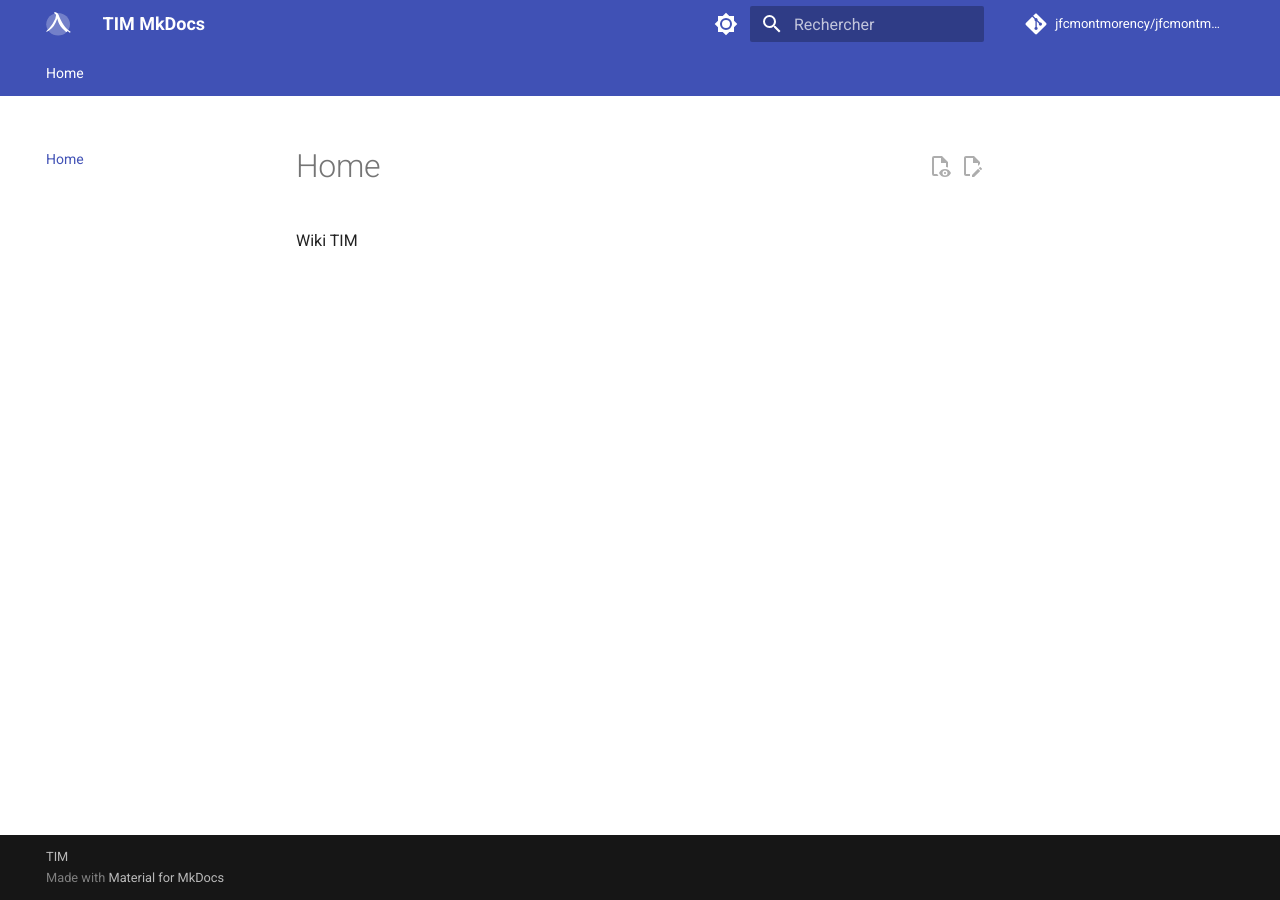
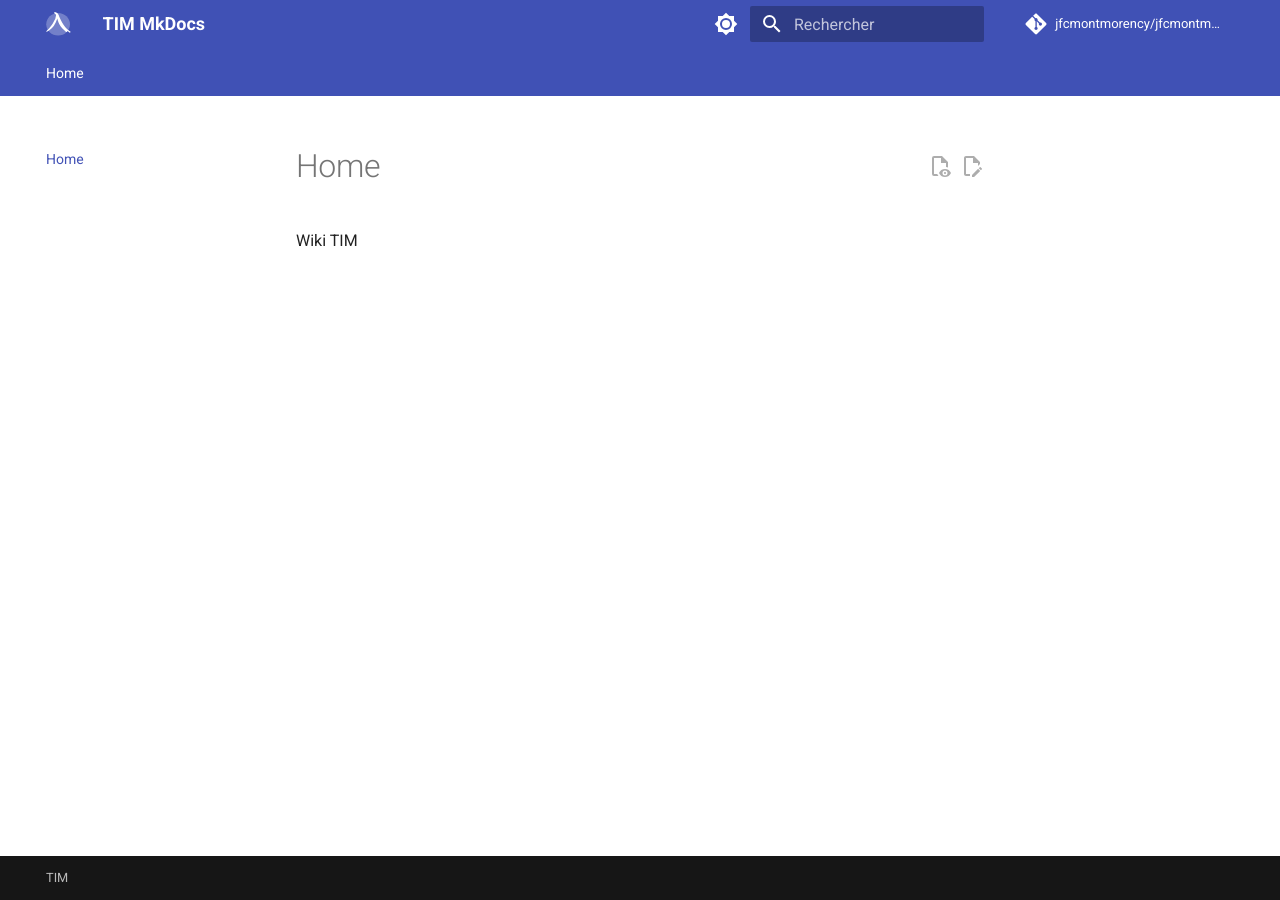
Before and after one commit to jfcmontmorency/old_compendium, an MkDocs documentation site: the page built from docs/index.md, in a window 1280 px wide. Built offline with MkDocs 1.6.1 and Material for MkDocs 9.7.7, drawn with Linux system fonts in a browser that asks for light colours; comment, search, counter and statistics services are not loaded.

Commit message:
Update mkdocs.yml

```diff
--- a/mkdocs.yml
+++ b/mkdocs.yml
@@ -64,3 +64,7 @@ markdown_extensions:
   - pymdownx.tasklist:
       custom_checkbox: true
       clickable_checkbox: true
+
+# Extras
+extra:
+  generator: false
```
